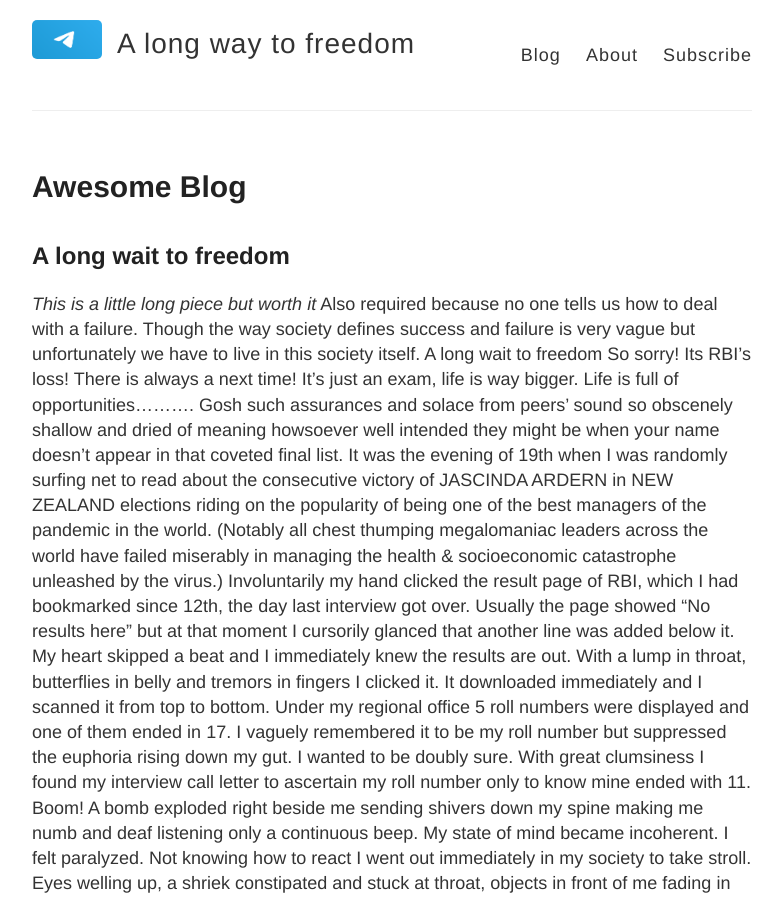
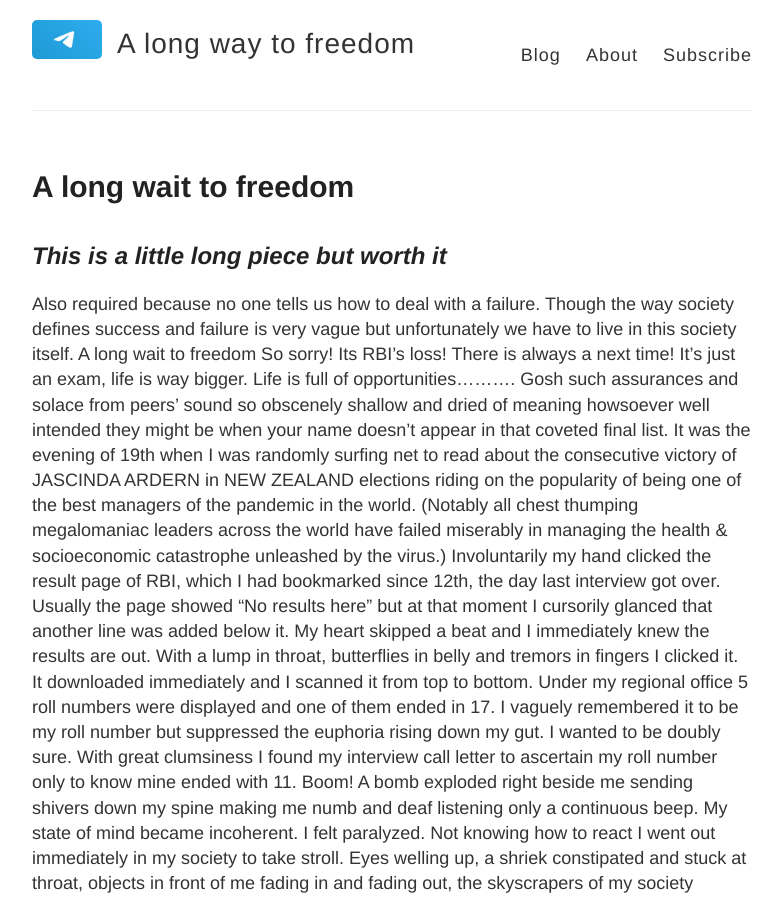
Before and after one commit to alongwaittofreedom/alongwaittofreedom, a Jekyll site: the page built from _posts/2020-10-22-hello.md, in a window 1280 px wide and 900 px high. Shown: the whole window, without its empty margins (248-1030 px from the left). Built offline with Jekyll 4.4.1, drawn with Linux system fonts in a browser that asks for light colours.

Commit message:
Update 2020-10-22-hello.md

```diff
--- a/_posts/2020-10-22-hello.md
+++ b/_posts/2020-10-22-hello.md
@@ -1,10 +1,9 @@
 ---
 layout: post
-title: Awesome Blog
+title: A long wait to freedom
 ---
-## A long wait to freedom
+## *This is a little long piece but worth it*
 
-*This is a little long piece but worth it*
 Also required because no one tells us how to deal with a failure. Though the way society
 defines success and failure is very vague but unfortunately we have to live in this society
 itself.
```
